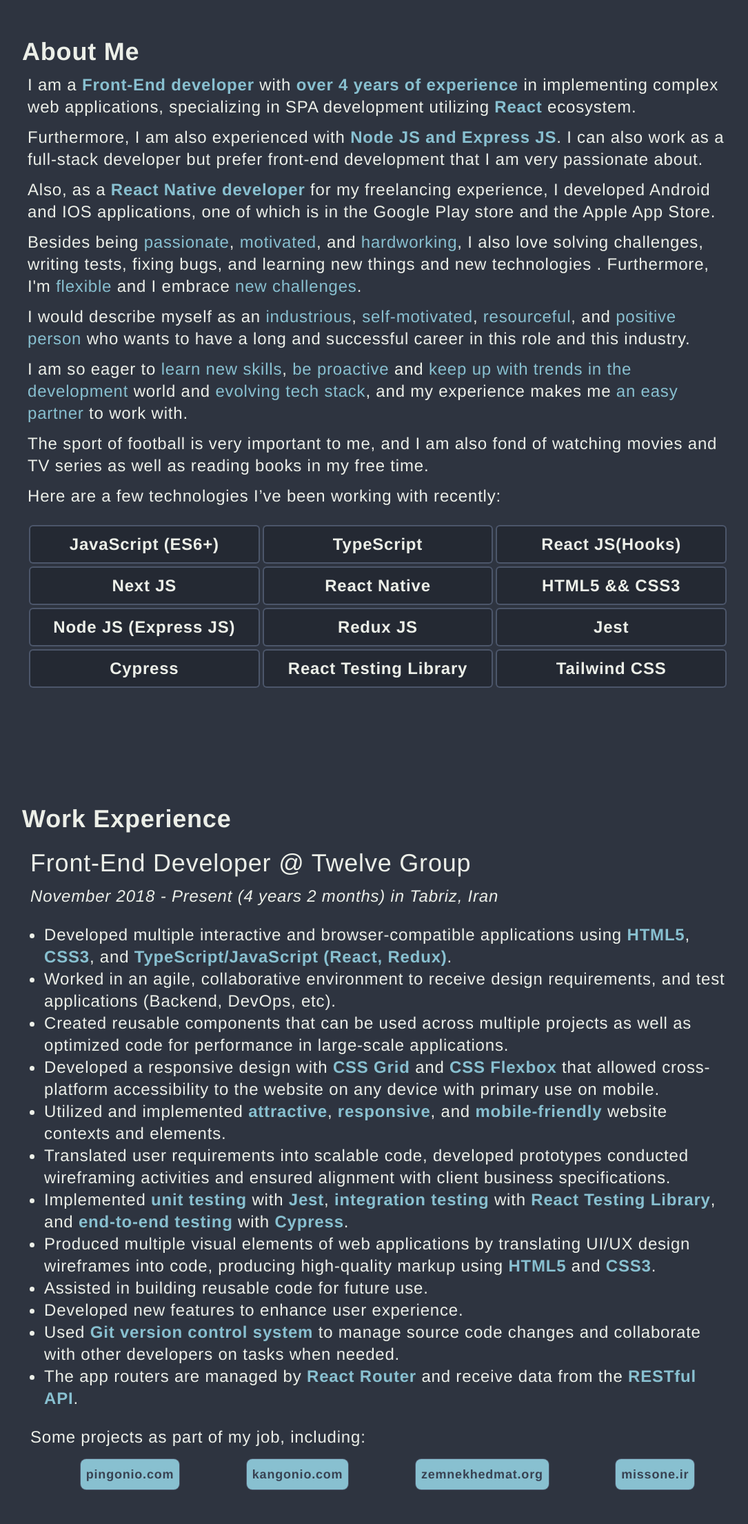
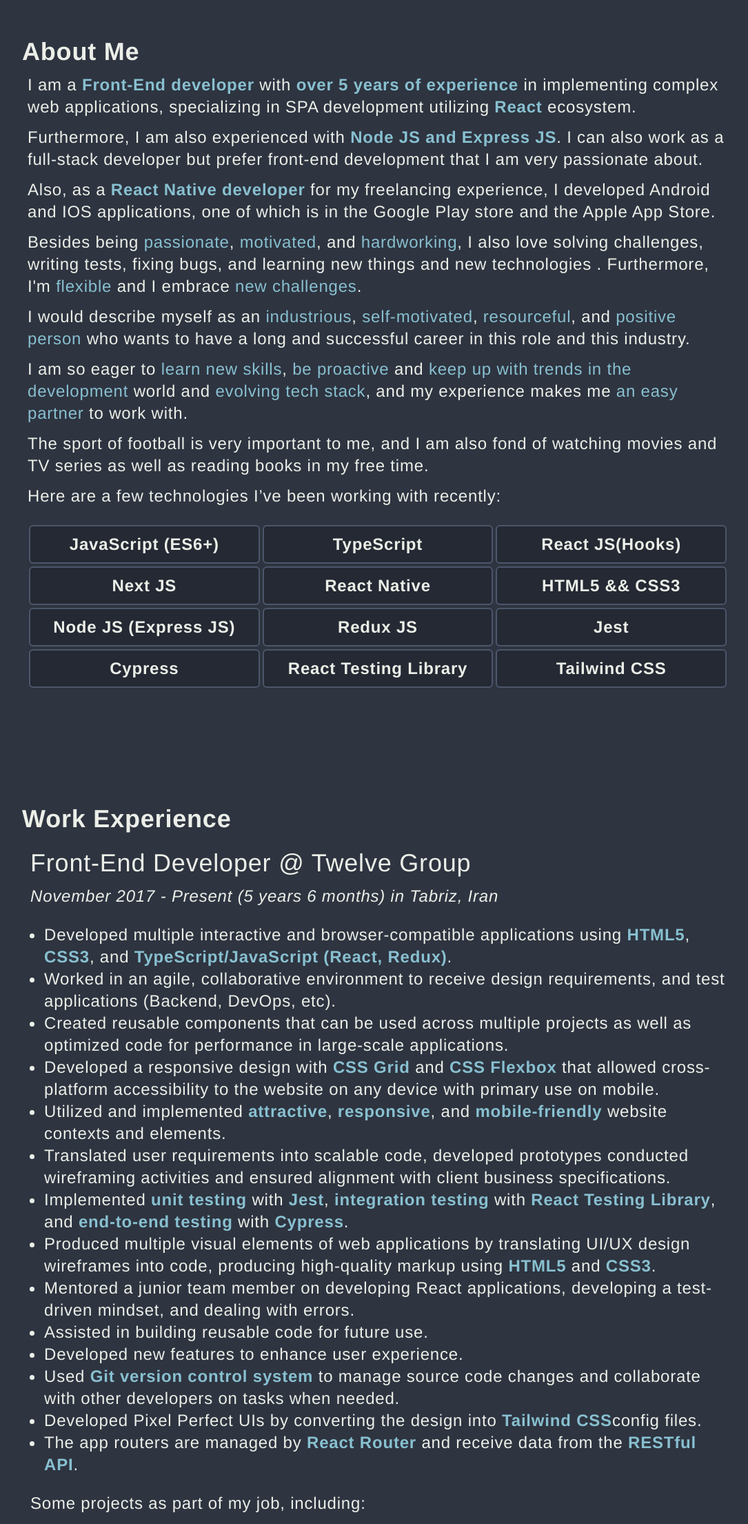
Before and after one commit to alimonapour/alimonapour.me, a Next.js app: page / in a window 1280 px wide. Shown: the part 929-3138 px from the top of the page at 69% size, without its empty margins (96-1181 px from the left). Built offline with nearby package versions, Linux system fonts and the light colour scheme.

Commit message:
feat: add new achievements to 12 group experience

```diff
--- a/src/components/About.js
+++ b/src/components/About.js
@@ -10,7 +10,7 @@ export function About() {
           </span>{' '}
           with{' '}
           <span className='font-semibold text-tahiti'>
-            over 4 years of experience{' '}
+            over 5 years of experience{' '}
           </span>{' '}
           in implementing complex web applications, specializing in SPA
           development utilizing{' '}
--- a/src/components/work-experience/12-Experience.js
+++ b/src/components/work-experience/12-Experience.js
@@ -7,7 +7,7 @@ export function TwelveGroupExperience() {
         Front-End Developer @ Twelve Group
       </h2>
       <h3 className='text-xl sm:text-2xl text-left italic my-3'>
-        <span>November 2018 - Present (4 years 2 months) in Tabriz, Iran</span>{' '}
+        <span>November 2017 - Present (5 years 6 months) in Tabriz, Iran</span>{' '}
       </h3>
       <ul className='list-disc text-xl sm:text-2xl py-3 ml-5'>
         <li>
@@ -65,6 +65,10 @@ export function TwelveGroupExperience() {
           <span className='font-semibold text-tahiti'>HTML5</span> and{' '}
           <span className='font-semibold text-tahiti'>CSS3</span>.
         </li>
+        <li>
+          Mentored a junior team member on developing React applications,
+          developing a test-driven mindset, and dealing with errors.
+        </li>
         <li>Assisted in building reusable code for future use.</li>
         <li>Developed new features to enhance user experience.</li>
         <li>
@@ -74,6 +78,11 @@ export function TwelveGroupExperience() {
           </span>{' '}
           to manage source code changes and collaborate with other developers on
           tasks when needed.
+        </li>
+        <li>
+          Developed Pixel Perfect UIs by converting the design into{' '}
+          <span className='font-semibold text-tahiti'>Tailwind CSS</span>
+          config files.
         </li>
         <li>
           The app routers are managed by{' '}
```
